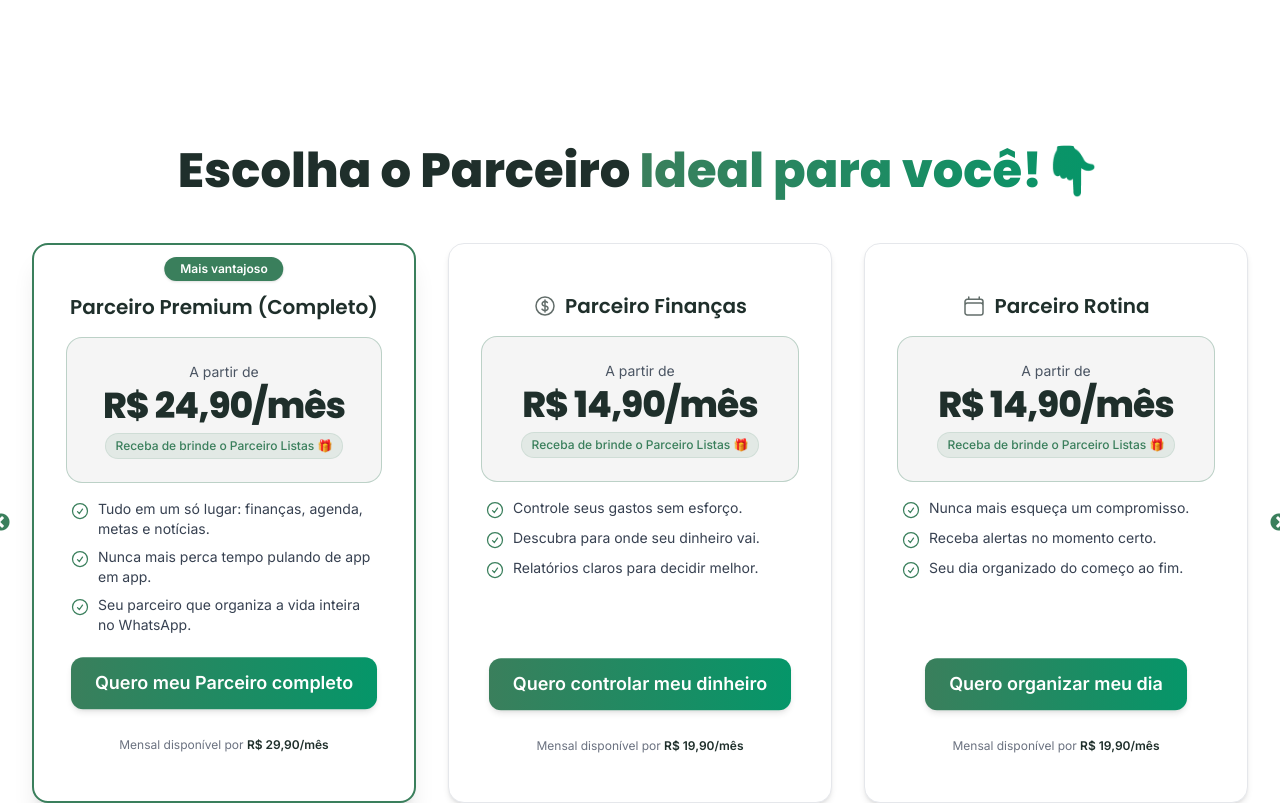
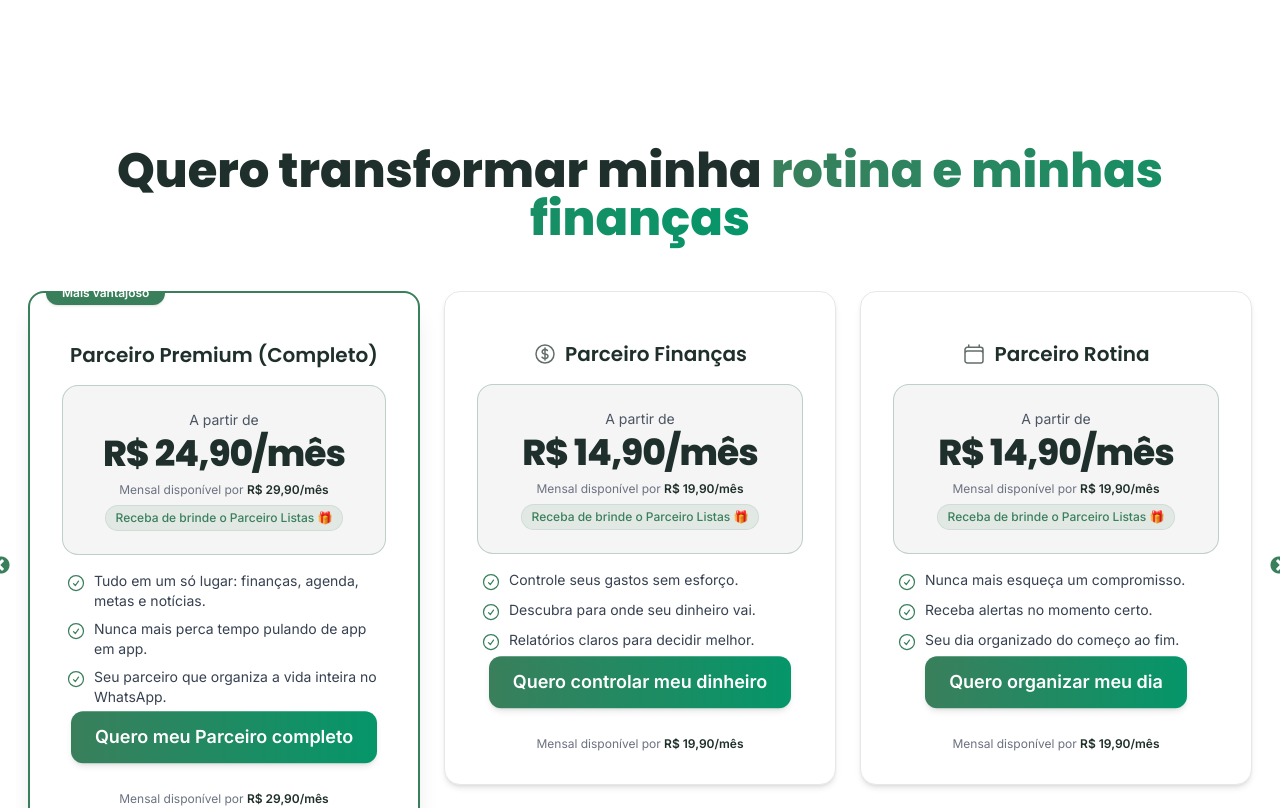
Before and after one commit to herick25/Site-Parceiro-IA, a React (Vite) app: page / in a window 1280 px wide. Shown: the part 3600-4408 px from the top of the page. Built offline with nearby package versions, Linux system fonts and the light colour scheme.

Commit message:
ajuste plans

```diff
--- a/src/sections/Plans.jsx
+++ b/src/sections/Plans.jsx
@@ -86,14 +86,26 @@ export default function Plans() {
 
   const sliderSettings = {
     dots: true,
+    arrows: true,
     infinite: false,
-    speed: 500,
-    slidesToShow: 3,
+    speed: 450,
+    slidesToShow: 3,          // desktop padrão
     slidesToScroll: 1,
+    centerMode: false,
+    adaptiveHeight: false,
     responsive: [
-      { breakpoint: 1280, settings: { slidesToShow: 3 } },
-      { breakpoint: 1024, settings: { slidesToShow: 2 } },
-      { breakpoint: 768,  settings: { slidesToShow: 1 } },
+      // <= 1280: mantém 3
+      { breakpoint: 1024, settings: { slidesToShow: 2, arrows: true, centerMode: false } },
+      {
+        breakpoint: 768,    // mobile
+        settings: {
+          slidesToShow: 1,
+          arrows: false,
+          adaptiveHeight: true,
+          centerMode: true,
+          centerPadding: "16px",
+        },
+      },
     ],
   };
 
@@ -110,9 +122,9 @@ export default function Plans() {
         {/* Header */}
         <div className="mb-12">
           <h2 className="text-center text-3xl sm:text-5xl font-extrabold font-poppins text-escuro">
-            Escolha o Parceiro{" "}
+            Quero transformar minha{" "}
             <span className="bg-gradient-to-r from-menta to-emerald-600 bg-clip-text text-transparent">
-              Ideal para você!👇🏻
+              rotina e minhas finanças
             </span>
           </h2>
         </div>
@@ -120,15 +132,15 @@ export default function Plans() {
         {/* Carrossel */}
         <Slider {...sliderSettings}>
           {plans.map((plan) => (
-            <div key={plan.key} className="px-4">
+            <div key={plan.key} className="px-3">
               <div
                 className={`relative overflow-visible rounded-2xl p-8 pt-12 bg-white
                             ${plan.highlight ? "border-2 border-menta shadow-xl" : "border border-gray-200 shadow-md hover:shadow-lg"}
-                            grid grid-rows-[auto_auto_1fr_auto_auto_auto] gap-4 h-[560px]`}
+                            flex flex-col gap-4 h-auto w-full max-w-[400px] mx-auto`}
               >
                 {/* Badge apenas no Premium */}
                 {plan.highlight && (
-                  <span className="absolute left-1/2 top-3 -translate-x-1/2 bg-menta text-white text-xs font-semibold px-4 py-1 rounded-full shadow">
+                  <span className="absolute left-4 -top-3 bg-menta text-white text-xs font-semibold px-4 py-1 rounded-full shadow">
                     Mais vantajoso
                   </span>
                 )}
@@ -140,11 +152,17 @@ export default function Plans() {
                 </h3>
 
                 {/* Preço + brinde dentro do bloco */}
-                <div className="rounded-2xl border border-menta/30 bg-gelo p-6 text-center min-h-[120px] flex flex-col items-center justify-center">
+                <div className="rounded-2xl border border-menta/30 bg-gelo p-6 text-center flex flex-col items-center justify-center">
                   <div className="text-sm text-gray-600 mb-1">A partir de</div>
                   <div className="text-3xl md:text-4xl font-extrabold font-poppins text-escuro whitespace-nowrap leading-tight tracking-tight">
                     {plan.price}
                   </div>
+
+                  {/* Mensal no bloco para reforço visual no mobile */}
+                  <p className="text-xs text-gray-500 mt-2">
+                    Mensal disponível por{" "}
+                    <span className="font-semibold text-escuro">{plan.monthly}</span>
+                  </p>
 
                   {/* Brinde destacado */}
                   <span className="mt-2 inline-flex items-center gap-1 text-xs font-medium text-menta bg-menta/10 ring-1 ring-menta/20 px-2.5 py-1 rounded-full">
@@ -153,18 +171,18 @@ export default function Plans() {
                 </div>
 
                 {/* Features */}
-                <ul className="space-y-2 text-left px-1 overflow-hidden">
+                <ul className="space-y-2 text-left px-1">
                   {plan.features.map((f, i) => (
                     <Feature key={i}>{f}</Feature>
                   ))}
                 </ul>
 
                 {/* CTA */}
-                <div className="flex justify-center items-end">
+                <div className="flex justify-center">
                   <ModernCTA>{plan.cta}</ModernCTA>
                 </div>
 
-                {/* Nota mensal no rodapé do card */}
+                {/* Nota mensal no rodapé do card (reforço) */}
                 <p className="text-xs text-gray-500 text-center">
                   Mensal disponível por{" "}
                   <span className="font-semibold text-escuro">{plan.monthly}</span>
```
